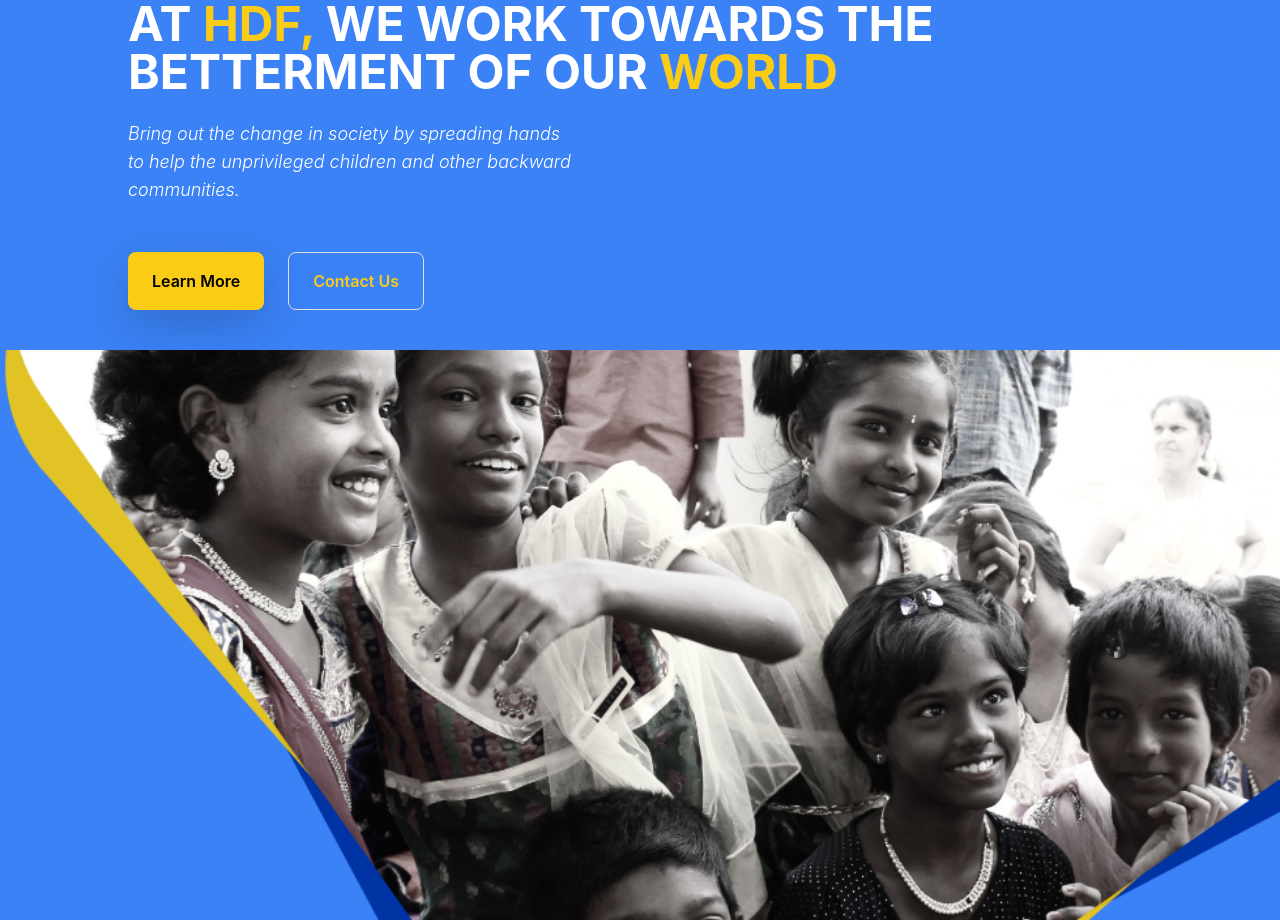
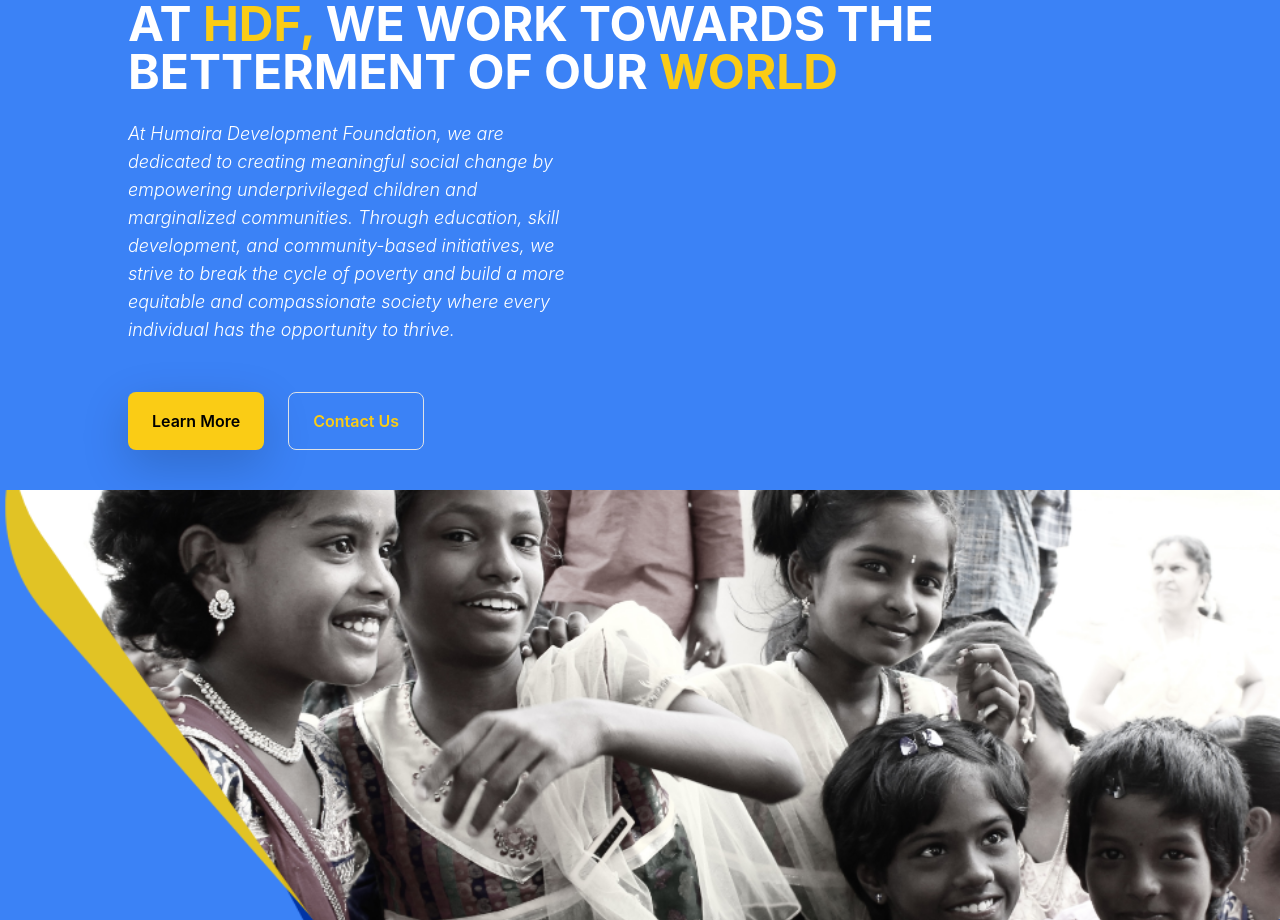
Before and after one commit to asadura/Humaira-BF, a React (Vite) app: page / in a window 1280 px wide. Shown: the part 880-1800 px from the top of the page. Built offline with nearby package versions, Linux system fonts and the light colour scheme; no server answers.

Commit message:
Update Landing.jsx

```diff
--- a/src/components/Landing.jsx
+++ b/src/components/Landing.jsx
@@ -29,8 +29,7 @@
           {/* Caption 3 */}
           <div className="max-w-md">
             <p className="text-base md:text-lg font-light italic text-white">
-              Bring out the change in society by spreading hands to help the
-              unprivileged children and other backward communities.
+            At Humaira Development Foundation, we are dedicated to creating meaningful social change by empowering underprivileged children and marginalized communities. Through education, skill development, and community-based initiatives, we strive to break the cycle of poverty and build a more equitable and compassionate society where every individual has the opportunity to thrive.
             </p>
           </div>
 
```
